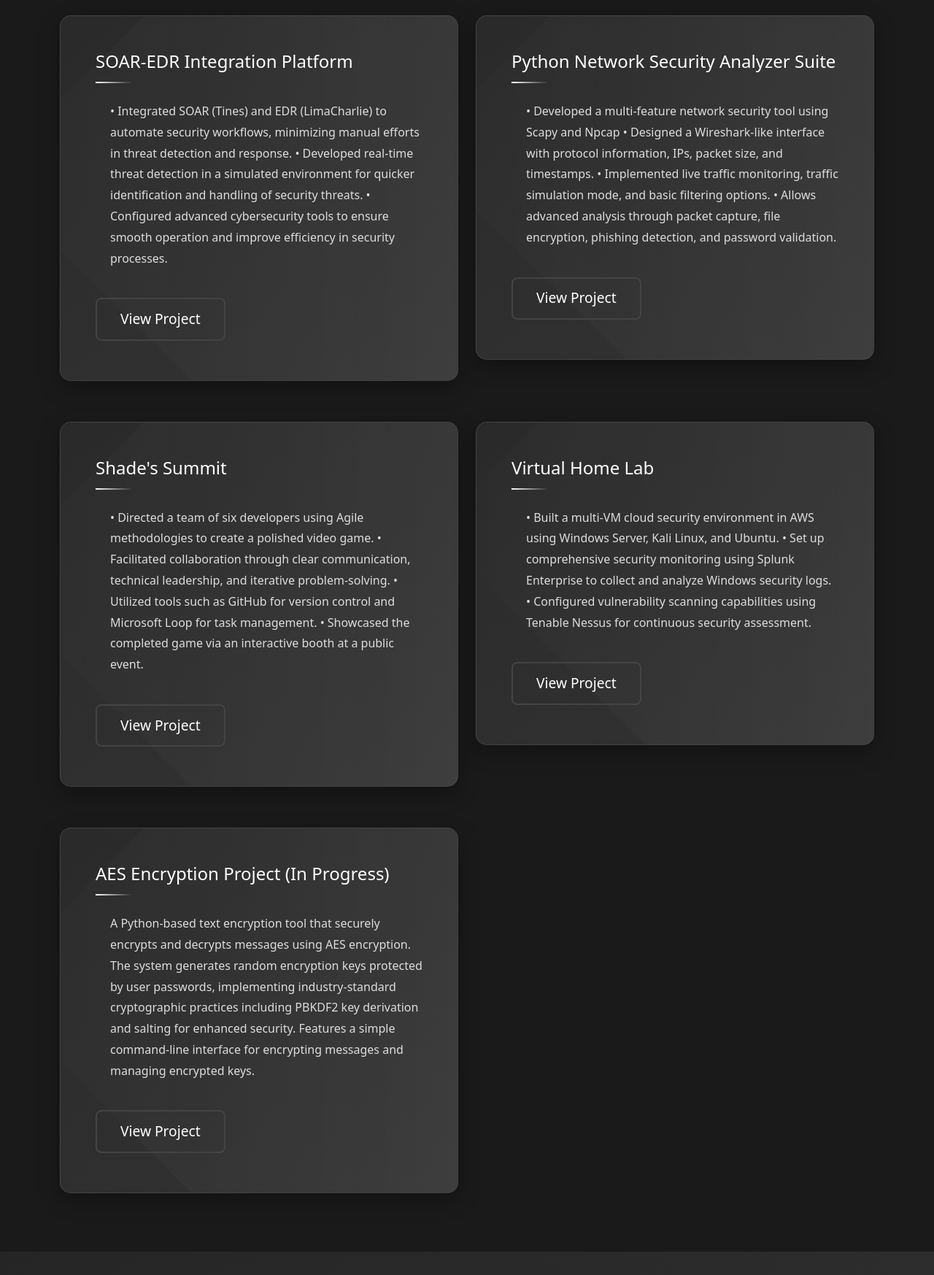
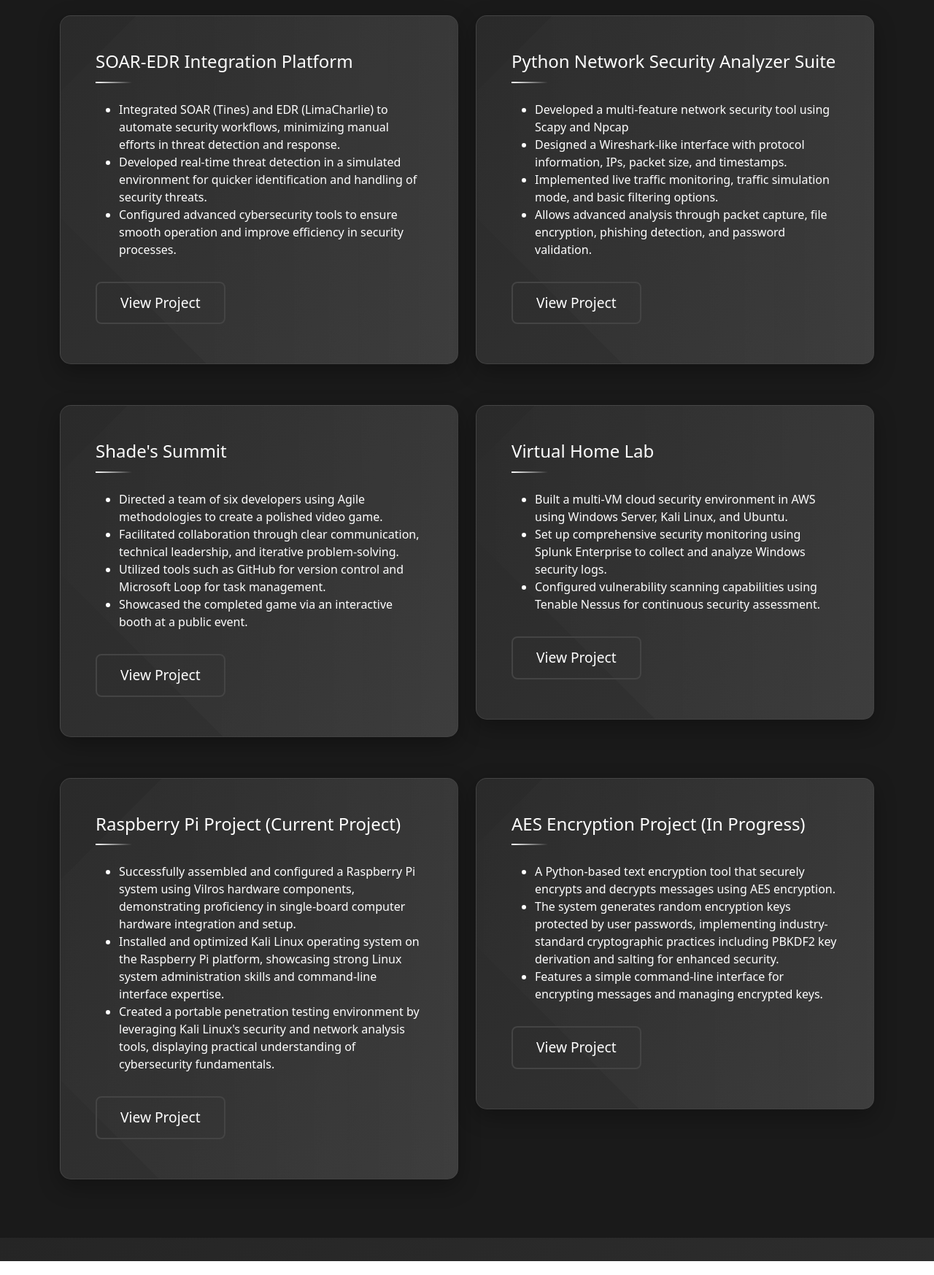
Before and after one commit to Garrett-M-Johnston/Garrett-M-Johnston.github.io, a plain HTML site: page projects.html in a window 1280 px wide. Shown: the part 640-2387 px from the top of the page at 73% size. Drawn offline with nearby package versions, Linux system fonts and the light colour scheme.

Commit message:
Added Berry Pi

```diff
--- a/projects.html
+++ b/projects.html
@@ -164,7 +164,7 @@
             position: relative;
             padding-bottom: 1rem;
             margin-bottom: 3rem;
-            text-shadow: 0 0 10px rgba(255, 255, 255, 0.3);
+            text-shadow: 0 0 10px rgba(255, 255, 255, 0.438);
             letter-spacing: 2px;
         }
         .section-title::after {
@@ -211,11 +211,25 @@
             width: 100%;
         }
         .card-text {
-            color: #ddd;
+            color: #ffffff;
             line-height: 1.8;
+            margin-bottom: 1.5rem;
+        }
+        .card-text ul {
+            list-style-type: none;
+            padding-left: 0;
+        }
+        .card-text li {
             position: relative;
-            padding-left: 20px;
-            margin-bottom: 1.5rem;
+            padding-left: 1.5em;
+            margin-bottom: 1em;
+            color: #ffffff;
+        }
+        .card-text li:before {
+            content: '•';
+            position: absolute;
+            left: 0;
+            color: #ffffff;
         }
         .card-text br {
             display: none;
@@ -249,6 +263,42 @@
                 opacity: 1;
                 transform: translateY(0);
             }
+        }
+        .card-body .card-text,
+        .card-body .card-text ul,
+        .card-body .card-text li {
+            color: #ffffff !important;
+        }
+
+        .project-card .card-body .card-text * {
+            color: #ffffff !important;
+        }
+
+        .card-text li:before {
+            color: #ffffff !important;
+        }
+
+        .project-card .card-body .card-text,
+        .project-card .card-body .card-text ul li,
+        .project-card .card-body .card-text ul li::before {
+            color: #ffffff !important;
+            text-shadow: none !important;
+        }
+
+        .project-card .card-body .card-text * {
+            color: #ffffff !important;
+        }
+
+        .card-body ul li {
+            color: #ffffff !important;
+        }
+
+        .card-text li::before {
+            content: '•';
+            position: absolute;
+            left: 0;
+            color: #ffffff !important;
+            opacity: 1 !important;
         }
     </style>
 </head>
@@ -301,9 +351,11 @@
                         <div class="card-body">
                             <h5 class="card-title">SOAR-EDR Integration Platform</h5>
                             <p class="card-text">
-                                • Integrated SOAR (Tines) and EDR (LimaCharlie) to automate security workflows, minimizing manual efforts in threat detection and response.<br><br>
-                                • Developed real-time threat detection in a simulated environment for quicker identification and handling of security threats.<br><br>
-                                • Configured advanced cybersecurity tools to ensure smooth operation and improve efficiency in security processes.
+                                <ul>
+                                    <li>Integrated SOAR (Tines) and EDR (LimaCharlie) to automate security workflows, minimizing manual efforts in threat detection and response.</li>
+                                    <li>Developed real-time threat detection in a simulated environment for quicker identification and handling of security threats.</li>
+                                    <li>Configured advanced cybersecurity tools to ensure smooth operation and improve efficiency in security processes.</li>
+                                </ul>
                             </p>
                             <a href="https://youtu.be/5cyR0erpmbQ?si=EcYZBSU85ptcgLI-" class="nav-link" target="_blank" rel="noopener noreferrer">View Project</a>
                         </div>
@@ -315,10 +367,12 @@
                         <div class="card-body">
                             <h5 class="card-title">Python Network Security Analyzer Suite</h5>
                             <p class="card-text">
-                                • Developed a multi-feature network security tool using Scapy and Npcap<br><br>
-                                • Designed a Wireshark-like interface with protocol information, IPs, packet size, and timestamps.<br><br>
-                                • Implemented live traffic monitoring, traffic simulation mode, and basic filtering options.<br><br>
-                                • Allows advanced analysis through packet capture, file encryption, phishing detection, and password validation.
+                                <ul>
+                                    <li>Developed a multi-feature network security tool using Scapy and Npcap</li>
+                                    <li>Designed a Wireshark-like interface with protocol information, IPs, packet size, and timestamps.</li>
+                                    <li>Implemented live traffic monitoring, traffic simulation mode, and basic filtering options.</li>
+                                    <li>Allows advanced analysis through packet capture, file encryption, phishing detection, and password validation.</li>
+                                </ul>
                             </p>
                             <a href="https://github.com/Garrett-M-Johnston/Python-Network-Security-Analyzer-Suite-" class="nav-link" target="_blank" rel="noopener noreferrer">View Project</a>
                         </div>
@@ -330,10 +384,12 @@
                         <div class="card-body">
                             <h5 class="card-title">Shade's Summit</h5>
                             <p class="card-text">
-                                • Directed a team of six developers using Agile methodologies to create a polished video game.<br><br>
-                                • Facilitated collaboration through clear communication, technical leadership, and iterative problem-solving.<br><br>
-                                • Utilized tools such as GitHub for version control and Microsoft Loop for task management.<br><br>
-                                • Showcased the completed game via an interactive booth at a public event.
+                                <ul>
+                                    <li>Directed a team of six developers using Agile methodologies to create a polished video game.</li>
+                                    <li>Facilitated collaboration through clear communication, technical leadership, and iterative problem-solving.</li>
+                                    <li>Utilized tools such as GitHub for version control and Microsoft Loop for task management.</li>
+                                    <li>Showcased the completed game via an interactive booth at a public event.</li>
+                                </ul>
                             </p>
                             <a href="https://sites.google.com/view/shades-summit/home/play-our-game?authuser=0" class="nav-link" target="_blank" rel="noopener noreferrer">View Project</a>
                         </div>
@@ -345,11 +401,29 @@
                         <div class="card-body">
                             <h5 class="card-title">Virtual Home Lab</h5>
                             <p class="card-text">
-                                • Built a multi-VM cloud security environment in AWS using Windows Server, Kali Linux, and Ubuntu.<br><br>
-                                • Set up comprehensive security monitoring using Splunk Enterprise to collect and analyze Windows security logs.<br><br>
-                                • Configured vulnerability scanning capabilities using Tenable Nessus for continuous security assessment.
+                                <ul>
+                                    <li>Built a multi-VM cloud security environment in AWS using Windows Server, Kali Linux, and Ubuntu.</li>
+                                    <li>Set up comprehensive security monitoring using Splunk Enterprise to collect and analyze Windows security logs.</li>
+                                    <li>Configured vulnerability scanning capabilities using Tenable Nessus for continuous security assessment.</li>
+                                </ul>
                             </p>
                             <a href="https://youtu.be/C7WT9r0pfZc" class="nav-link" target="_blank" rel="noopener noreferrer">View Project</a>
+                        </div>
+                    </div>
+                </div>
+                <div class="col-md-6">
+                    <div class="card project-card">
+                        <div class="card-body">
+                            <h5 class="card-title">Raspberry Pi Project (Current Project)</h5>
+                            <p class="card-text">
+                                <ul>
+                                    <li>Successfully assembled and configured a Raspberry Pi system using Vilros hardware components, demonstrating proficiency in single-board computer hardware integration and setup.</li>
+                                    <li>Installed and optimized Kali Linux operating system on the Raspberry Pi platform, showcasing strong Linux system administration skills and command-line interface expertise.</li>
+                                    <li>Created a portable penetration testing environment by leveraging Kali Linux's security and network analysis tools, displaying practical understanding of cybersecurity fundamentals.</li>
+                                </ul>
+                            </p>
+                            <a href="https://github.com/Garrett-M-Johnston/Python-Network-Security-Analyzer-Suite-" class="nav-link"
+                                target="_blank" rel="noopener noreferrer">View Project</a>
                         </div>
                     </div>
                 </div>
@@ -359,10 +433,11 @@
                         <div class="card-body">
                             <h5 class="card-title">AES Encryption Project (In Progress)</h5>
                             <p class="card-text">
-                                A Python-based text encryption tool that securely encrypts and decrypts messages using AES encryption.
-                                The system generates random encryption keys protected by user passwords,
-                                implementing industry-standard cryptographic practices including PBKDF2 key derivation and salting for enhanced security.
-                                Features a simple command-line interface for encrypting messages and managing encrypted keys.
+                                <ul>
+                                    <li>A Python-based text encryption tool that securely encrypts and decrypts messages using AES encryption.</li>
+                                    <li>The system generates random encryption keys protected by user passwords, implementing industry-standard cryptographic practices including PBKDF2 key derivation and salting for enhanced security.</li>
+                                    <li>Features a simple command-line interface for encrypting messages and managing encrypted keys.</li>
+                                </ul>
                             </p>
                             <a href="https://github.com/Garrett-M-Johnston/AES-Encryption-Project" class="nav-link" target="_blank" rel="noopener noreferrer">View Project</a>
                         </div>
```
